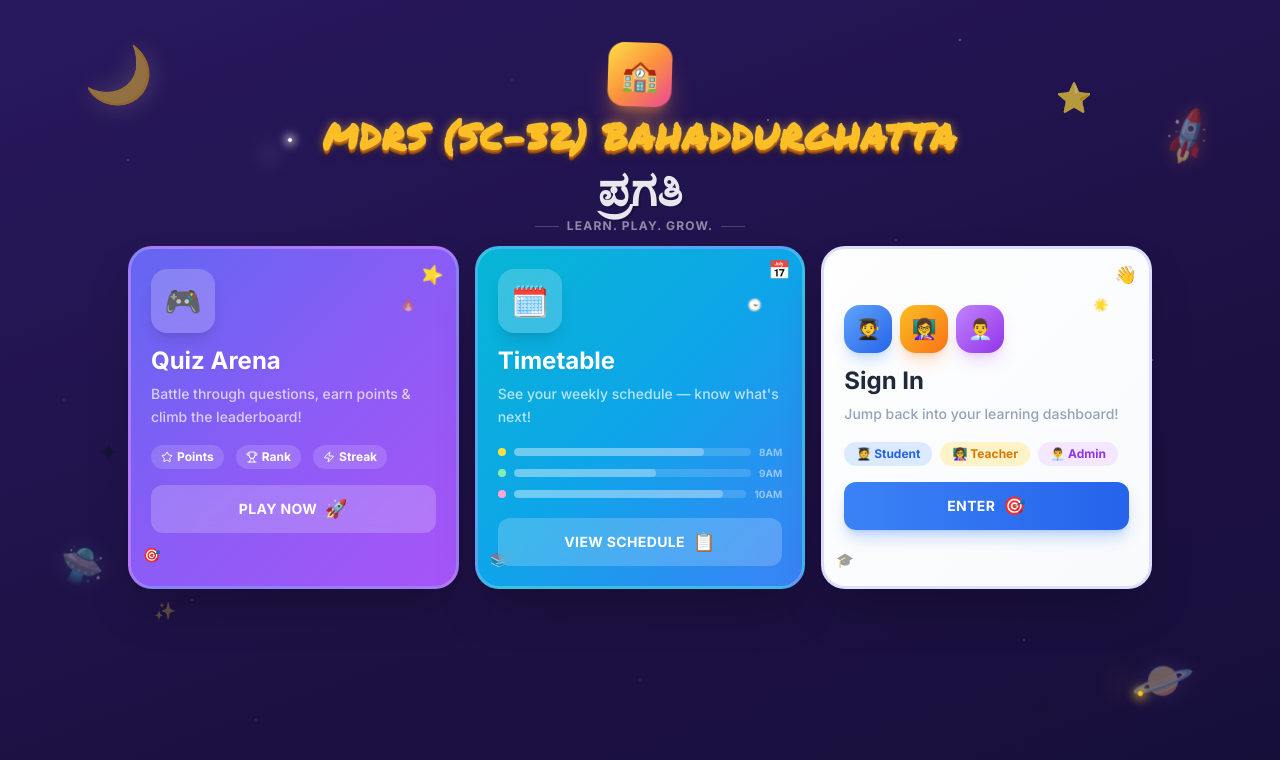
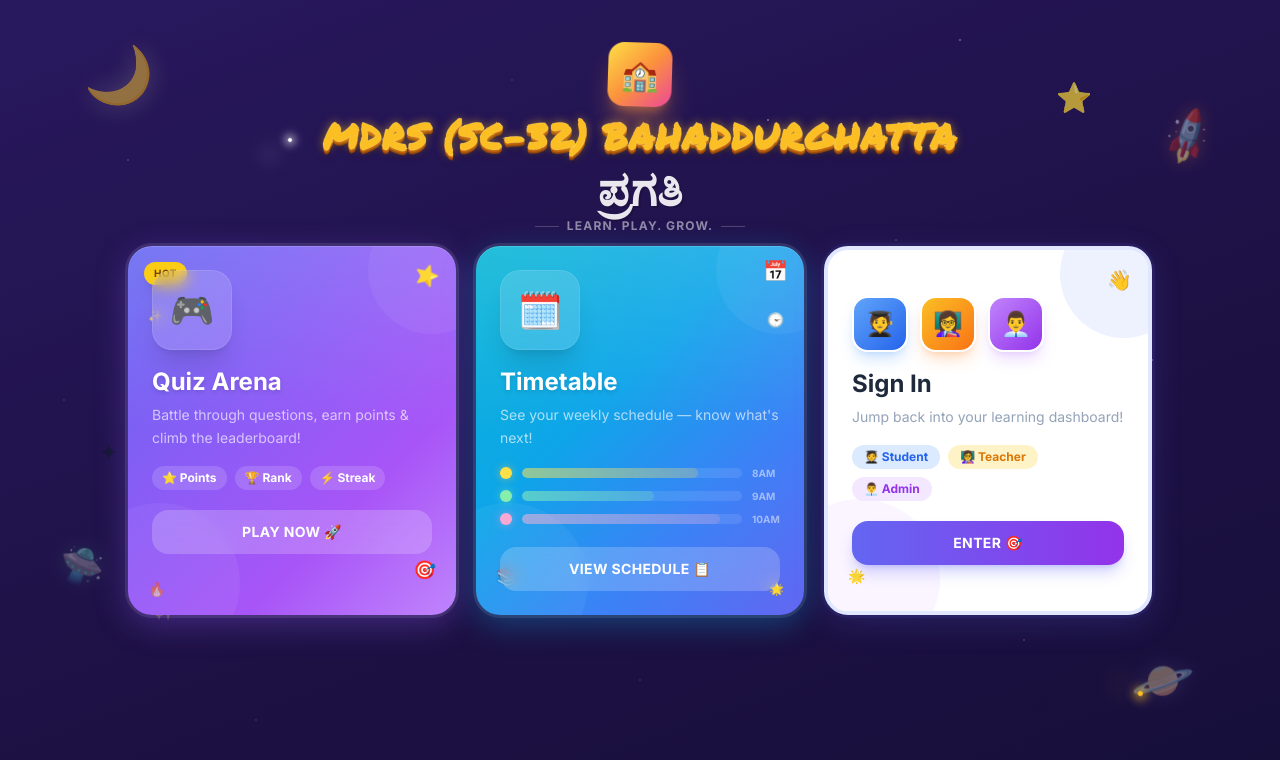
Before and after one commit to hoy-sala/pragati, a SvelteKit app in the folder frontend/: page /login in a window 1280 px wide. Shown: the top 760 px of the page. Built offline with nearby package versions, Linux system fonts and the light colour scheme; a web font is replaced by a local one.

Commit message:
Redesign cards: larger icons, shine overlay, rounded-3xl, glowing shadows, HOT badge, neon subject dots

```diff
--- a/frontend/src/routes/login/+page.svelte
+++ b/frontend/src/routes/login/+page.svelte
@@ -1,7 +1,7 @@
 <script lang="ts">
 	import { login, staffLogin, studentLogin } from '$lib/stores/auth.svelte';
 	import { goto } from '$app/navigation';
-	import { GraduationCap, Phone, Key, Hash, Calendar, Shield, Gamepad2, Clock, LogIn, ArrowLeft, Star, Zap, Trophy, BookOpen } from 'lucide-svelte';
+	import { Phone, Key, Hash, Calendar, Shield, ArrowLeft } from 'lucide-svelte';
 
 	type View = 'home' | 'login';
 	let view = $state<View>('home');
@@ -84,110 +84,95 @@
 		<!-- Cards -->
 		<div class="relative z-10 flex-1 flex items-start justify-center px-4 pb-6">
 			<div class="w-full max-w-5xl">
-				<div class="grid grid-cols-1 sm:grid-cols-3 gap-4 items-stretch">
+				<div class="grid grid-cols-1 sm:grid-cols-3 gap-5 items-stretch">
 
 					<!-- Quiz Arena -->
-					<a href="/play" class="game-card game-card-quiz group relative rounded-[1.5rem] p-5 text-white shadow-2xl hover:scale-[1.04] active:scale-[0.97] transition-all duration-200 overflow-hidden">
-						<!-- Sparkle decorations -->
-						<div class="absolute top-3 right-3 text-lg animate-spin-slow">⭐</div>
-						<div class="absolute bottom-4 left-3 text-sm animate-bounce">🎯</div>
-						<div class="absolute top-12 right-10 text-xs animate-pulse">🔥</div>
-
-						<!-- Game icon -->
-						<div class="w-16 h-16 rounded-2xl bg-white/20 backdrop-blur flex items-center justify-center mb-3 shadow-lg group-hover:rotate-12 transition-transform duration-300">
-							<span class="text-3xl">🎮</span>
+					<a href="/play" class="c card-quiz group relative rounded-3xl p-6 text-white overflow-hidden hover:scale-[1.04] active:scale-[0.97] transition-all duration-300">
+						<div class="card-shine"></div>
+						<div class="absolute -top-10 -right-10 w-32 h-32 rounded-full bg-white/5"></div>
+						<div class="absolute -bottom-12 -left-12 w-40 h-40 rounded-full bg-white/5"></div>
+						<div class="absolute top-4 left-4 px-2.5 py-1 rounded-full bg-yellow-400 text-yellow-900 text-[10px] font-black uppercase tracking-wider shadow-lg z-10">HOT</div>
+						<div class="absolute top-4 right-4 text-xl z-10 animate-spin-slow">⭐</div>
+						<div class="absolute bottom-6 right-5 text-lg z-10 animate-bounce">🎯</div>
+						<div class="absolute bottom-4 left-5 text-sm z-10 animate-pulse">🔥</div>
+						<div class="absolute top-16 left-5 text-xs z-10 animate-bounce" style="animation-delay:.4s">✨</div>
+						<div class="w-20 h-20 rounded-[1.25rem] bg-white/15 backdrop-blur flex items-center justify-center mb-4 shadow-xl group-hover:rotate-12 group-hover:scale-110 transition-all duration-300 border border-white/10 relative z-10">
+							<span class="text-4xl">🎮</span>
 						</div>
-
-						<h2 class="text-2xl font-black relative drop-shadow-sm">Quiz Arena</h2>
-						<p class="text-white/70 text-sm mt-1.5 leading-relaxed relative font-medium">Battle through questions, earn points & climb the leaderboard!</p>
-
-						<!-- Stats bar -->
-						<div class="flex items-center gap-3 mt-4 relative">
-							<div class="flex items-center gap-1 px-2.5 py-1 rounded-full bg-white/15 text-xs font-bold">
-								<Star size={12} /> Points
-							</div>
-							<div class="flex items-center gap-1 px-2.5 py-1 rounded-full bg-white/15 text-xs font-bold">
-								<Trophy size={12} /> Rank
-							</div>
-							<div class="flex items-center gap-1 px-2.5 py-1 rounded-full bg-white/15 text-xs font-bold">
-								<Zap size={12} /> Streak
-							</div>
+						<h2 class="text-2xl font-black relative z-10" style="text-shadow:0 2px 4px rgba(0,0,0,0.15)">Quiz Arena</h2>
+						<p class="text-white/65 text-sm mt-1.5 leading-relaxed relative z-10">Battle through questions, earn points & climb the leaderboard!</p>
+						<div class="flex items-center gap-2 mt-4 relative z-10 flex-wrap">
+							<span class="flex items-center gap-1 px-2.5 py-1 rounded-full bg-white/15 text-xs font-bold">⭐ Points</span>
+							<span class="flex items-center gap-1 px-2.5 py-1 rounded-full bg-white/15 text-xs font-bold">🏆 Rank</span>
+							<span class="flex items-center gap-1 px-2.5 py-1 rounded-full bg-white/15 text-xs font-bold">⚡ Streak</span>
 						</div>
-
-						<!-- Play button -->
-						<div class="mt-4 relative">
-							<div class="w-full py-2.5 rounded-xl bg-white/20 backdrop-blur text-center font-black text-sm tracking-wide group-hover:bg-white/30 transition-colors flex items-center justify-center gap-2">
-								PLAY NOW <span class="text-lg">🚀</span>
+						<div class="mt-5 relative z-10">
+							<div class="w-full py-3 rounded-2xl bg-white/20 backdrop-blur text-center font-black text-sm tracking-wide group-hover:bg-white/30 group-hover:shadow-[0_0_20px_rgba(255,255,255,0.15)] transition-all duration-300">
+								PLAY NOW 🚀
 							</div>
 						</div>
 					</a>
 
 					<!-- Timetable -->
-					<a href="/timetable" class="game-card game-card-time group relative rounded-[1.5rem] p-5 text-white shadow-2xl hover:scale-[1.04] active:scale-[0.97] transition-all duration-200 overflow-hidden">
-						<div class="absolute top-3 right-3 text-lg animate-bounce" style="animation-delay:0.3s">📅</div>
-						<div class="absolute bottom-4 left-3 text-sm animate-pulse">📚</div>
-						<div class="absolute top-12 right-10 text-xs animate-spin-slow">🕐</div>
-
-						<!-- Game icon -->
-						<div class="w-16 h-16 rounded-2xl bg-white/20 backdrop-blur flex items-center justify-center mb-3 shadow-lg group-hover:-rotate-12 transition-transform duration-300">
-							<span class="text-3xl">🗓️</span>
+					<a href="/timetable" class="c card-time group relative rounded-3xl p-6 text-white overflow-hidden hover:scale-[1.04] active:scale-[0.97] transition-all duration-300">
+						<div class="card-shine"></div>
+						<div class="absolute -top-10 -right-10 w-32 h-32 rounded-full bg-white/5"></div>
+						<div class="absolute -bottom-12 -left-12 w-40 h-40 rounded-full bg-white/5"></div>
+						<div class="absolute top-4 right-4 text-xl z-10 animate-bounce" style="animation-delay:.3s">📅</div>
+						<div class="absolute bottom-6 left-5 text-lg z-10 animate-pulse">📚</div>
+						<div class="absolute top-16 right-5 text-sm z-10 animate-spin-slow">🕐</div>
+						<div class="absolute bottom-4 right-5 text-xs z-10 animate-bounce" style="animation-delay:.6s">🌟</div>
+						<div class="w-20 h-20 rounded-[1.25rem] bg-white/15 backdrop-blur flex items-center justify-center mb-4 shadow-xl group-hover:-rotate-12 group-hover:scale-110 transition-all duration-300 border border-white/10 relative z-10">
+							<span class="text-4xl">🗓️</span>
 						</div>
-
-						<h2 class="text-2xl font-black relative drop-shadow-sm">Timetable</h2>
-						<p class="text-white/70 text-sm mt-1.5 leading-relaxed relative font-medium">See your weekly schedule — know what's next!</p>
-
-						<!-- Mini schedule preview -->
-						<div class="mt-4 space-y-1.5 relative">
-							<div class="flex items-center gap-2">
-								<div class="w-2 h-2 rounded-full bg-yellow-300"></div>
-								<div class="h-2 flex-1 rounded-full bg-white/15 overflow-hidden"><div class="h-full bg-white/30 rounded-full" style="width:80%"></div></div>
-								<span class="text-[10px] text-white/50 font-bold">8AM</span>
+						<h2 class="text-2xl font-black relative z-10" style="text-shadow:0 2px 4px rgba(0,0,0,0.15)">Timetable</h2>
+						<p class="text-white/65 text-sm mt-1.5 leading-relaxed relative z-10">See your weekly schedule — know what's next!</p>
+						<div class="mt-4 space-y-2 relative z-10">
+							<div class="flex items-center gap-2.5">
+								<div class="w-3 h-3 rounded-full bg-yellow-300 shadow-[0_0_8px_rgba(253,224,71,0.5)]"></div>
+								<div class="h-2.5 flex-1 rounded-full bg-white/10 overflow-hidden"><div class="h-full bg-gradient-to-r from-yellow-300/50 to-yellow-300/20 rounded-full" style="width:80%"></div></div>
+								<span class="text-[10px] text-white/50 font-bold w-7">8AM</span>
 							</div>
-							<div class="flex items-center gap-2">
-								<div class="w-2 h-2 rounded-full bg-green-300"></div>
-								<div class="h-2 flex-1 rounded-full bg-white/15 overflow-hidden"><div class="h-full bg-white/30 rounded-full" style="width:60%"></div></div>
-								<span class="text-[10px] text-white/50 font-bold">9AM</span>
+							<div class="flex items-center gap-2.5">
+								<div class="w-3 h-3 rounded-full bg-green-300 shadow-[0_0_8px_rgba(134,239,172,0.5)]"></div>
+								<div class="h-2.5 flex-1 rounded-full bg-white/10 overflow-hidden"><div class="h-full bg-gradient-to-r from-green-300/50 to-green-300/20 rounded-full" style="width:60%"></div></div>
+								<span class="text-[10px] text-white/50 font-bold w-7">9AM</span>
 							</div>
-							<div class="flex items-center gap-2">
-								<div class="w-2 h-2 rounded-full bg-pink-300"></div>
-								<div class="h-2 flex-1 rounded-full bg-white/15 overflow-hidden"><div class="h-full bg-white/30 rounded-full" style="width:90%"></div></div>
-								<span class="text-[10px] text-white/50 font-bold">10AM</span>
+							<div class="flex items-center gap-2.5">
+								<div class="w-3 h-3 rounded-full bg-pink-300 shadow-[0_0_8px_rgba(249,168,212,0.5)]"></div>
+								<div class="h-2.5 flex-1 rounded-full bg-white/10 overflow-hidden"><div class="h-full bg-gradient-to-r from-pink-300/50 to-pink-300/20 rounded-full" style="width:90%"></div></div>
+								<span class="text-[10px] text-white/50 font-bold w-7">10AM</span>
 							</div>
 						</div>
-
-						<div class="mt-4 relative">
-							<div class="w-full py-2.5 rounded-xl bg-white/20 backdrop-blur text-center font-black text-sm tracking-wide group-hover:bg-white/30 transition-colors flex items-center justify-center gap-2">
-								VIEW SCHEDULE <span class="text-lg">📋</span>
+						<div class="mt-5 relative z-10">
+							<div class="w-full py-3 rounded-2xl bg-white/20 backdrop-blur text-center font-black text-sm tracking-wide group-hover:bg-white/30 group-hover:shadow-[0_0_20px_rgba(255,255,255,0.15)] transition-all duration-300">
+								VIEW SCHEDULE 📋
 							</div>
 						</div>
 					</a>
 
 					<!-- Sign In -->
-					<button onclick={() => view = 'login'} class="game-card game-card-sign group relative rounded-[1.5rem] p-5 text-left bg-white shadow-2xl hover:scale-[1.04] active:scale-[0.97] transition-all duration-200 overflow-hidden border-4 border-white/50">
-						<div class="absolute top-3 right-3 text-lg animate-bounce" style="animation-delay:0.5s">👋</div>
-						<div class="absolute bottom-4 left-3 text-sm animate-pulse">🎓</div>
-						<div class="absolute top-12 right-10 text-xs animate-spin-slow">🌟</div>
-
-						<!-- Character avatars -->
-						<div class="flex items-center gap-2 mb-3">
-							<div class="w-12 h-12 rounded-2xl bg-gradient-to-br from-blue-400 to-blue-600 flex items-center justify-center text-xl shadow-lg shadow-blue-400/30 group-hover:animate-bounce">🧑‍🎓</div>
-							<div class="w-12 h-12 rounded-2xl bg-gradient-to-br from-amber-400 to-orange-500 flex items-center justify-center text-xl shadow-lg shadow-orange-400/30 group-hover:animate-bounce" style="animation-delay:0.1s">👩‍🏫</div>
-							<div class="w-12 h-12 rounded-2xl bg-gradient-to-br from-purple-400 to-purple-600 flex items-center justify-center text-xl shadow-lg shadow-purple-400/30 group-hover:animate-bounce" style="animation-delay:0.2s">👨‍💼</div>
+					<button onclick={() => view = 'login'} class="c card-sign group relative rounded-3xl p-6 text-left bg-white overflow-hidden hover:scale-[1.04] active:scale-[0.97] transition-all duration-300 border-4 border-indigo-100">
+						<div class="card-shine-light"></div>
+						<div class="absolute -top-10 -right-10 w-32 h-32 rounded-full bg-indigo-50"></div>
+						<div class="absolute -bottom-12 -left-12 w-40 h-40 rounded-full bg-purple-50"></div>
+						<div class="absolute top-4 right-4 text-xl z-10 animate-bounce" style="animation-delay:.5s">👋</div>
+						<div class="absolute bottom-5 left-5 text-sm z-10 animate-bounce" style="animation-delay:.8s">🌟</div>
+						<div class="flex items-center gap-3 mb-4 relative z-10">
+							<div class="w-14 h-14 rounded-2xl bg-gradient-to-br from-blue-400 to-blue-600 flex items-center justify-center text-2xl shadow-lg shadow-blue-400/30 group-hover:animate-bounce border-2 border-white">🧑‍🎓</div>
+							<div class="w-14 h-14 rounded-2xl bg-gradient-to-br from-amber-400 to-orange-500 flex items-center justify-center text-2xl shadow-lg shadow-orange-400/30 group-hover:animate-bounce border-2 border-white" style="animation-delay:.1s">👩‍🏫</div>
+							<div class="w-14 h-14 rounded-2xl bg-gradient-to-br from-purple-400 to-purple-600 flex items-center justify-center text-2xl shadow-lg shadow-purple-400/30 group-hover:animate-bounce border-2 border-white" style="animation-delay:.2s">👨‍💼</div>
 						</div>
-
-						<h2 class="text-2xl font-black text-slate-800 relative">Sign In</h2>
-						<p class="text-slate-400 text-sm mt-1.5 leading-relaxed relative font-medium">Jump back into your learning dashboard!</p>
-
-						<!-- Role badges -->
-						<div class="flex items-center gap-2 mt-4 relative">
+						<h2 class="text-2xl font-black text-slate-800 relative z-10">Sign In</h2>
+						<p class="text-slate-400 text-sm mt-1.5 leading-relaxed relative z-10">Jump back into your learning dashboard!</p>
+						<div class="flex items-center gap-2 mt-4 relative z-10 flex-wrap">
 							<span class="px-3 py-1 rounded-full bg-blue-100 text-blue-600 text-xs font-black">🧑‍🎓 Student</span>
 							<span class="px-3 py-1 rounded-full bg-amber-100 text-amber-600 text-xs font-black">👩‍🏫 Teacher</span>
 							<span class="px-3 py-1 rounded-full bg-purple-100 text-purple-600 text-xs font-black">👨‍💼 Admin</span>
 						</div>
-
-						<div class="mt-4 relative">
-							<div class="w-full py-2.5 rounded-xl bg-gradient-to-r from-primary-500 to-primary-600 text-center font-black text-sm tracking-wide text-white group-hover:from-primary-600 group-hover:to-primary-700 transition-all flex items-center justify-center gap-2 shadow-lg shadow-primary-500/30">
-								ENTER <span class="text-lg">🎯</span>
+						<div class="mt-5 relative z-10">
+							<div class="w-full py-3 rounded-2xl bg-gradient-to-r from-indigo-500 to-purple-600 text-center font-black text-sm tracking-wide text-white group-hover:from-indigo-600 group-hover:to-purple-700 transition-all shadow-lg shadow-indigo-500/30 group-hover:shadow-indigo-500/50">
+								ENTER 🎯
 							</div>
 						</div>
 					</button>
@@ -282,17 +267,27 @@
 			radial-gradient(1.5px 1.5px at 75% 5%, rgba(255,255,255,0.5) 0%, transparent 100%),
 			radial-gradient(1px 1px at 20% 90%, rgba(255,255,255,0.3) 0%, transparent 100%);
 	}
-	.game-card-quiz {
-		background: linear-gradient(135deg, #6366f1 0%, #8b5cf6 50%, #a855f7 100%);
-		border: 3px solid rgba(255,255,255,0.2);
+	.c { position: relative; }
+	.card-quiz {
+		background: linear-gradient(135deg, #6366f1 0%, #8b5cf6 40%, #a855f7 70%, #c084fc 100%);
+		box-shadow: 0 8px 32px rgba(139,92,246,0.35), 0 0 0 3px rgba(255,255,255,0.1), inset 0 1px 0 rgba(255,255,255,0.15);
 	}
-	.game-card-time {
-		background: linear-gradient(135deg, #06b6d4 0%, #0ea5e9 50%, #3b82f6 100%);
-		border: 3px solid rgba(255,255,255,0.2);
+	.card-time {
+		background: linear-gradient(135deg, #06b6d4 0%, #0ea5e9 40%, #3b82f6 70%, #6366f1 100%);
+		box-shadow: 0 8px 32px rgba(14,165,233,0.35), 0 0 0 3px rgba(255,255,255,0.1), inset 0 1px 0 rgba(255,255,255,0.15);
 	}
-	.game-card-sign {
-		background: linear-gradient(135deg, #fefefe 0%, #f8fafc 100%);
-		border: 3px solid rgba(99,102,241,0.2);
+	.card-sign {
+		box-shadow: 0 8px 32px rgba(99,102,241,0.2), 0 0 0 3px rgba(99,102,241,0.1), inset 0 1px 0 rgba(255,255,255,0.8);
+	}
+	.card-shine {
+		position: absolute; top: 0; left: 0; right: 0; height: 50%;
+		background: linear-gradient(180deg, rgba(255,255,255,0.12) 0%, transparent 100%);
+		border-radius: 1.5rem 1.5rem 0 0; pointer-events: none;
+	}
+	.card-shine-light {
+		position: absolute; top: 0; left: 0; right: 0; height: 50%;
+		background: linear-gradient(180deg, rgba(255,255,255,0.6) 0%, transparent 100%);
+		border-radius: 1.5rem 1.5rem 0 0; pointer-events: none;
 	}
 	.mascot { animation: mascotFloat 3s ease-in-out infinite; }
 	@keyframes mascotFloat {
```
